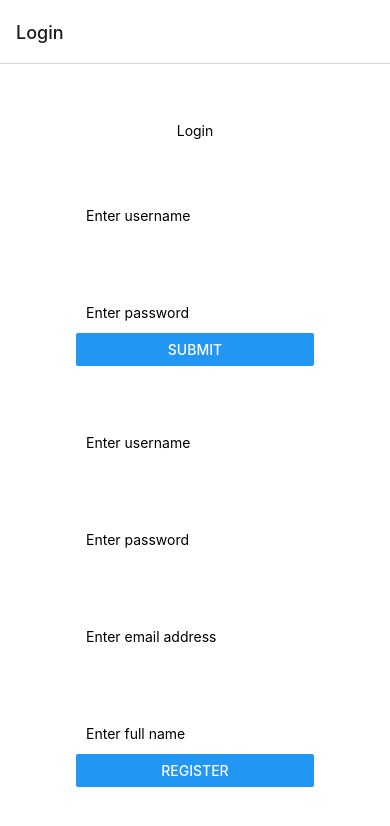
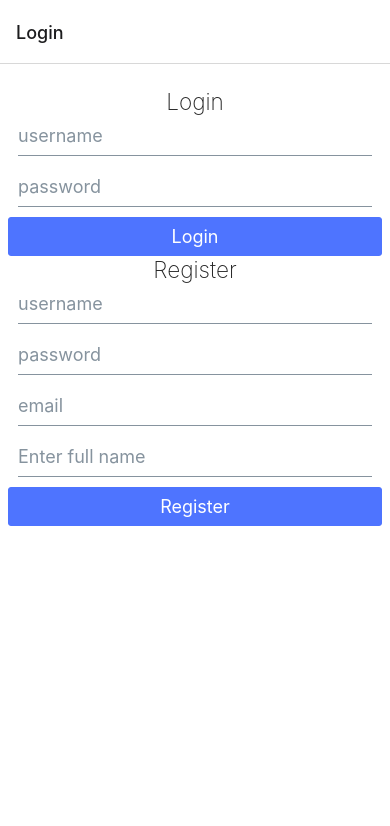
Before and after one commit to anwar-ulhaq/react-native, a React Native app in the folder MyApp/: screen /Home in a window 390 px wide. Shown: the top 826 px of the page. Built offline with nearby package versions, Linux system fonts and the light colour scheme; no server answers.

Commit message:
Used React Native Elements components library and added styling.

```diff
--- a/MyApp/components/ListItem.js
+++ b/MyApp/components/ListItem.js
@@ -1,58 +1,113 @@
-import {Image, StyleSheet, Text, TouchableOpacity, View} from 'react-native';
+import {Text, TouchableOpacity, View} from 'react-native';
 import {PropTypes} from 'prop-types';
 import React from 'react';
+import {Avatar} from '@rneui/themed';
+import {Button} from '@rneui/base';
 
 const ListItem = (props) => {
 
-  return (<>
-    <TouchableOpacity
-      style={styles.touchableOpacity}
-      onPress={() => {
-
-        props.navigation.navigate('Single', {
-          title: props.singleMedia.title,
-          filename: props.singleMedia.filename,
-        });
+  return (
+    <>
+      <TouchableOpacity>
+        <View
+          style={{
+            height: 60,
+            marginHorizontal: 10,
+            marginTop: 10,
+            backgroundColor: props?.theme?.colors?.grey4,
+            borderRadius: 5,
+            alignItems: 'stretch',
+            flexDirection: 'row',
+          }}
+        >
+          <View
+            style={{flex: 4, flexDirection: 'row', alignItems: 'flex-start'}}>
+            <View style={{
+              flex: 3,
+              flexDirection: 'row',
+              justifyContent: 'flex-start',
+              marginLeft: 15,
+              marginTop: 15,
             }}>
-      <Image
-        style={styles.touchableImage}
+              <View style={{flex: 0.5}}>
+                <Avatar
+                  rounded
                   source={props.singleMedia.thumbnails !== undefined ? {
                     uri: 'https://media.mw.metropolia.fi/wbma/uploads/' +
                       props.singleMedia.thumbnails.w160,
                   } : undefined}
+                  activeOpacity={0.7}
                 />
-      <View style={styles.touchableText}>
-        <Text style={styles.textTitle}>{props.singleMedia.title}</Text>
+              </View>
+              <View style={{
+                flex: 2.5,
+                alignContent: 'flex-start',
+                flexDirection: 'column',
+              }}>
                 <Text
-          style={styles.textDescription}>{props.singleMedia.description}</Text>
+                  style={{
+                    fontSize: 15,
+                    fontWeight: 'bold',
+                    color: props?.theme?.colors?.grey0,
+                  }}
+                >{props.singleMedia.title}</Text>
+                <Text
+                  style={{
+                    fontSize: 15,
+                    color: props?.theme?.colors?.grey0,
+                  }}
+                >{props.singleMedia.description}</Text>
               </View>
+            </View>
+
+            <View
+              style={{flex: 1, justifyContent: 'flex-start'}}
+            >
+              <Button
+                title="View"
+                buttonStyle={{
+                  height: 33,
+                  width: 60,
+                  backgroundColor: 'rgba(78, 116, 289, 1)',
+                  borderRadius: 5,
+                  paddingVertical: 5,
+                }}
+                containerStyle={{
+                  width: 200,
+                  marginTop: 15,
+                  alignItems: 'flex-start',
+
+                }}
+                titleStyle={{
+                  fontSize: 13,
+                  color: 'white',
+                }}
+                onPress={() => {
+                  props.navigation.navigate('Single', {
+                    title: props.singleMedia.title,
+                    filename: props.singleMedia.filename,
+                    description: props.singleMedia.description,
+                  });
+                }}
+              />
+            </View>
+          </View>
+
+        </View>
+        <View
+          style={{
+            borderWidth: 0.5,
+            borderColor: 'rgba(222, 223, 226, 1)',
+            marginHorizontal: 20,
+            height: 1,
+            marginVertical: 10,
+          }}
+        />
+        {/*Or use <Divider inset={true} insetType="right" /> */}
       </TouchableOpacity>
-  </>);
+    </>
+  );
 };
-
-const styles = StyleSheet.create({
-  touchableOpacity: {
-    flexDirection: 'row',
-    padding: 10,
-    backgroundColor: '#b6b6b6',
-    marginTop: 4,
-    marginBottom: 4,
-  },
-  touchableImage: {
-    flex: 1,
-    padding: 30,
-    flexWrap: 'wrap',
-  },
-  touchableText: {
-    flex: 2,
-    padding: 10,
-  },
-  textTitle: {
-    fontWeight: 'bold',
-    fontSize: 16,
-  },
-  textDescription: {},
-});
 
 ListItem.propTypes = {
   singleMedia: PropTypes.object,
--- a/MyApp/components/LoginForm.js
+++ b/MyApp/components/LoginForm.js
@@ -1,7 +1,8 @@
 import React, {useContext} from 'react';
 import {Controller, useForm} from 'react-hook-form';
-import {Button, StyleSheet, Text, TextInput, View} from 'react-native';
+import {View} from 'react-native';
 import AsyncStorage from '@react-native-async-storage/async-storage';
+import {Button, Input, Text} from '@rneui/themed';
 
 import {useLogin} from '../hooks/ApiHooks';
 import {MainContext} from '../contexts/MainContext';
@@ -36,27 +37,26 @@ const LoginForm = () => {
 
   return (
     <View>
-      <Text style={styles.label}>Username</Text>
+      <Text h4 h4Style={{fontWeight: '200', textAlign: 'center'}}>Login</Text>
       <Controller
         control={control}
         rules={{
           required: true,
         }}
         render={({field: {onChange, onBlur, value}}) => (
-          <TextInput
-            style={styles.input}
+          <Input
+            placeholder="username"
+            value={value}
             onBlur={onBlur}
             onChangeText={onChange}
-            value={value}
             autoCapitalize={'none'}
-            placeholder="Enter username"
+            errorStyle={{color: 'red'}}
+            errorMessage={errors.username && 'This field is required'}
           />
         )}
         name="username"
       />
-      {errors.username && <Text>This is required.</Text>}
 
-      <Text style={styles.label}>Password</Text>
       <Controller
         control={control}
         rules={{
@@ -64,53 +64,31 @@ const LoginForm = () => {
           maxLength: 100,
         }}
         render={({field: {onChange, onBlur, value}}) => (
-          <TextInput
-            style={styles.input}
+          <Input
+            placeholder="password"
+            value={value}
             onBlur={onBlur}
             onChangeText={onChange}
-            value={value}
+            errorStyle={{color: 'red'}}
             autoCapitalize={'none'}
             secureTextEntry={true}
             autoComplete={'password'}
-            placeholder="Enter password"
+            errorMessage={errors.password && 'This field is required'}
           />
         )}
         name="password"
       />
 
-      <Button style={styles.button} title="Submit"
-              onPress={handleSubmit(onSubmit)}/>
+      <Button
+        title="Login"
+        buttonStyle={{
+          backgroundColor: 'rgba(78, 116, 289, 1)',
+          borderRadius: 3,
+        }}
+        onPress={handleSubmit(onSubmit)}
+      />
     </View>
   );
 };
 
-const styles = StyleSheet.create({
-  label: {
-    color: 'white',
-    margin: 20,
-    marginLeft: 0,
-  },
-  button: {
-    marginTop: 40,
-    color: 'white',
-    height: 40,
-    backgroundColor: '#ec5990',
-    borderRadius: 4,
-  },
-  container: {
-    flex: 1,
-    justifyContent: 'flex-start',
-    paddingTop: 24,
-    padding: 8,
-    backgroundColor: '#0e101c',
-  },
-  input: {
-    backgroundColor: 'white',
-    borderColor: '#0e101c',
-    height: 40,
-    padding: 10,
-    borderRadius: 4,
-  },
-});
-
 export default LoginForm;
--- a/MyApp/components/RegisterForm.js
+++ b/MyApp/components/RegisterForm.js
@@ -1,140 +1,114 @@
 import React from 'react';
 import {Controller, useForm} from 'react-hook-form';
-import {Button, StyleSheet, Text, TextInput, View} from 'react-native';
+import {View} from 'react-native';
 
 import {useUser} from '../hooks/ApiHooks';
+import {Button, Input, Text} from '@rneui/base';
 
 const RegisterForm = () => {
 
-  const { control, handleSubmit, formState: { errors } } = useForm({
+  const {control, handleSubmit, formState: {errors}} = useForm({
     defaultValues: {
       username: '',
       password: '',
       email: '',
-      full_name: ''
-    }
+      full_name: '',
+    },
   });
 
   const onSubmit = async (data) => {
     const {postUser} = useUser();
     const newUser = await postUser(data).then(newUser => newUser);
     console.log(newUser);
-  }
+  };
 
   return (
-    <View >
-      <Text style={styles.label}>Username</Text>
+    <View>
+      <Text h4
+            h4Style={{fontWeight: '200', textAlign: 'center'}}>Register</Text>
       <Controller
         control={control}
         rules={{
           required: true,
         }}
-        render={({ field: { onChange, onBlur, value } }) => (
-          <TextInput
-            style={styles.input}
+        render={({field: {onChange, onBlur, value}}) => (
+          <Input
+            placeholder="username"
+            value={value}
             onBlur={onBlur}
             onChangeText={onChange}
-            value={value}
             autoCapitalize={'none'}
-            placeholder='Enter username'
+            errorStyle={{color: 'red'}}
+            errorMessage={errors.username && 'This field is required'}
           />
         )}
-        name='username'
+        name="username"
       />
-      {errors.username && <Text>This is required.</Text>}
 
-      <Text style={styles.label}>Password</Text>
       <Controller
         control={control}
         rules={{
           required: true,
           maxLength: 100,
         }}
-        render={({ field: { onChange, onBlur, value } }) => (
-          <TextInput
-            style={styles.input}
+        render={({field: {onChange, onBlur, value}}) => (
+          <Input
+            placeholder="password"
+            value={value}
             onBlur={onBlur}
             onChangeText={onChange}
-            value={value}
+            errorStyle={{color: 'red'}}
             autoCapitalize={'none'}
             secureTextEntry={true}
             autoComplete={'password'}
-            placeholder='Enter password'
+            errorMessage={errors.password && 'This field is required'}
           />
         )}
-        name='password'
+        name="password"
       />
 
-      <Text style={styles.label}>E-mail</Text>
       <Controller
         control={control}
         rules={{
           required: true,
         }}
-        render={({ field: { onChange, onBlur, value } }) => (
-          <TextInput
-            style={styles.input}
+        render={({field: {onChange, onBlur, value}}) => (
+          <Input
+            placeholder="email"
+            value={value}
             onBlur={onBlur}
             onChangeText={onChange}
-            value={value}
             autoCapitalize={'none'}
-            placeholder='Enter email address'
+            errorStyle={{color: 'red'}}
+            errorMessage={errors.email && 'This field is required'}
           />
         )}
-        name='email'
+        name="email"
       />
-      {errors.email && <Text>This is required.</Text>}
 
-      <Text style={styles.label}>Full name</Text>
       <Controller
         control={control}
-        render={({ field: { onChange, onBlur, value } }) => (
-          <TextInput
-            style={styles.input}
+        render={({field: {onChange, onBlur, value}}) => (
+          <Input
+            placeholder="Enter full name"
+            value={value}
             onBlur={onBlur}
             onChangeText={onChange}
-            value={value}
-            autoCapitalize={'none'}
-            placeholder='Enter full name'
           />
         )}
-        name='full_name'
+        name="full_name"
       />
-      {errors.full_name && <Text></Text>}
 
-      <Button style={styles.button} title="Register" onPress={handleSubmit(onSubmit)} />
+      <Button
+        title="Register"
+        buttonStyle={{
+          backgroundColor: 'rgba(78, 116, 289, 1)',
+          borderRadius: 3,
+        }}
+        onPress={handleSubmit(onSubmit)}
+      />
     </View>
   );
-}
-
-
-const styles = StyleSheet.create({
-  label: {
-    color: 'white',
-    margin: 20,
-    marginLeft: 0,
-  },
-  button: {
-    marginTop: 40,
-    color: 'white',
-    height: 40,
-    backgroundColor: '#ec5990',
-    borderRadius: 4,
-  },
-  container: {
-    flex: 1,
-    justifyContent: 'flex-start',
-    paddingTop: 24,
-    padding: 8,
-    backgroundColor: '#0e101c',
-  },
-  input: {
-    backgroundColor: 'white',
-    borderColor: '#0e101c',
-    height: 40,
-    padding: 10,
-    borderRadius: 4,
-  },
-});
+};
 
 export default RegisterForm;
--- a/MyApp/package.json
+++ b/MyApp/package.json
@@ -14,6 +14,8 @@
     "@react-navigation/bottom-tabs": "^6.5.3",
     "@react-navigation/native": "^6.1.2",
     "@react-navigation/native-stack": "^6.9.8",
+    "@rneui/base": "^4.0.0-rc.7",
+    "@rneui/themed": "^4.0.0-rc.7",
     "eslint-plugin-react-native": "^4.0.0",
     "expo": "~47.0.8",
     "expo-status-bar": "~1.4.2",
@@ -22,7 +24,8 @@
     "react-hook-form": "^7.41.5",
     "react-native": "0.70.5",
     "react-native-safe-area-context": "4.4.1",
-    "react-native-screens": "~3.18.0"
+    "react-native-screens": "~3.18.0",
+    "react-native-vector-icons": "^9.2.0"
   },
   "devDependencies": {
     "@babel/core": "^7.20.5",
--- a/MyApp/views/Login.js
+++ b/MyApp/views/Login.js
@@ -1,11 +1,10 @@
 import React, {useContext, useEffect} from 'react';
 import {
-  Button,
   Keyboard,
   KeyboardAvoidingView,
   Platform,
   StyleSheet,
-  Text, TouchableOpacity,
+  TouchableOpacity,
   View,
 } from 'react-native';
 import PropTypes from 'prop-types';
@@ -19,7 +18,6 @@ import RegisterForm from '../components/RegisterForm';
 const Login = ({navigation}) => {
 
   const {isLoggedIn, setIsLoggedIn, setUser} = useContext(MainContext);
-
 
   const logIn = async () => {
 
@@ -72,13 +70,14 @@ const Login = ({navigation}) => {
 
   return (
     <KeyboardAvoidingView
-      behavior={Platform.OS === "ios" ? "padding" : "height"}
+      behavior={Platform.OS === 'ios' ? 'padding' : 'height'}
       style={styles.container}
     >
-      <TouchableOpacity onPress={Keyboard.dismiss} style={{flex: 1}}
-                        activeOpacity={1}>
-        <View style={styles.container}>
-          <Text>Login</Text>
+      <TouchableOpacity
+        onPress={Keyboard.dismiss}
+        style={{flex: 1}}
+        activeOpacity={1}>
+        <View>
           <LoginForm/>
           <RegisterForm/>
         </View>
@@ -90,9 +89,10 @@ const Login = ({navigation}) => {
 const styles = StyleSheet.create({
   container: {
     flex: 1,
-    backgroundColor: '#fff',
-    alignItems: 'center',
-    justifyContent: 'center',
+    justifyContent: 'flex-start',
+    paddingTop: 24,
+    padding: 8,
+    backgroundColor: '#FFFFFF',
   },
 });
 
--- a/MyApp/views/Single.js
+++ b/MyApp/views/Single.js
@@ -1,57 +1,33 @@
 import React from 'react';
-import {Image, SafeAreaView, StyleSheet, Text, View} from 'react-native';
+import {ActivityIndicator, SafeAreaView, Text} from 'react-native';
+import {Card} from '@rneui/themed';
+import {CardDivider} from '@rneui/base/dist/Card/Card.Divider';
 
 const Single = ({route, navigation}) => {
 
-  const {title, filename} = route.params;
+  const {title, filename, description} = route.params;
 
   return (
-    <SafeAreaView style={styles.container}>
-      <Text style={styles.titleText}>{title}</Text>
-      <View style={styles.imageContainer}>
-        <Image
-          style={styles.imageStyle}
+    <SafeAreaView>
+      <Card>
+        <Card.Image
+          style={{padding: 0}}
           source={{
             uri: 'https://media.mw.metropolia.fi/wbma/uploads/' + filename,
           }}
+          PlaceholderContent={<ActivityIndicator/>}
         />
-      </View>
+        <Card.Title h4 h4Style={{
+          fontWeight: '300',
+          textAlign: 'left',
+        }}>{title}</Card.Title>
+        <CardDivider/>
+        <Text style={{marginBottom: 10}}>
+          {description}
+        </Text>
+      </Card>
     </SafeAreaView>
   );
 };
 
-const styles = StyleSheet.create({
-  container: {
-    flex: 1,
-    backgroundColor: '#fff',
-    alignItems: 'center',
-    justifyContent: 'center',
-    paddingTop: 40,
-  },
-  imageContainer: {
-    margin: 20,
-    backgroundColor: 'white',
-    borderRadius: 20,
-    alignItems: 'stretch',
-    shadowColor: '#000',
-    shadowOffset: {
-      width: 0,
-      height: 2,
-    },
-    shadowOpacity: 0.25,
-    shadowRadius: 4,
-    elevation: 5,
-    width: 200,
-  },
-  titleText: {
-    fontSize: 24,
-    fontWeight: 'bold',
-  },
-  imageStyle: {
-    borderRadius: 20,
-    padding: 30,
-    height: 300,
-  },
-});
-
 export default Single;
```
Also changed, not shown: 1 other file (tests, documents, lock files or other folders). Lines whose indentation alone changed are shown as unchanged.
